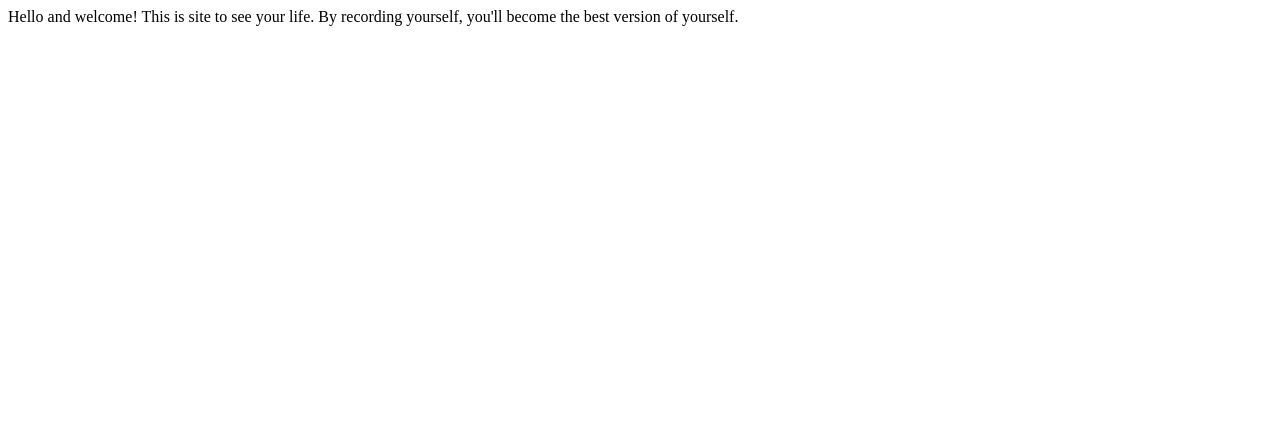
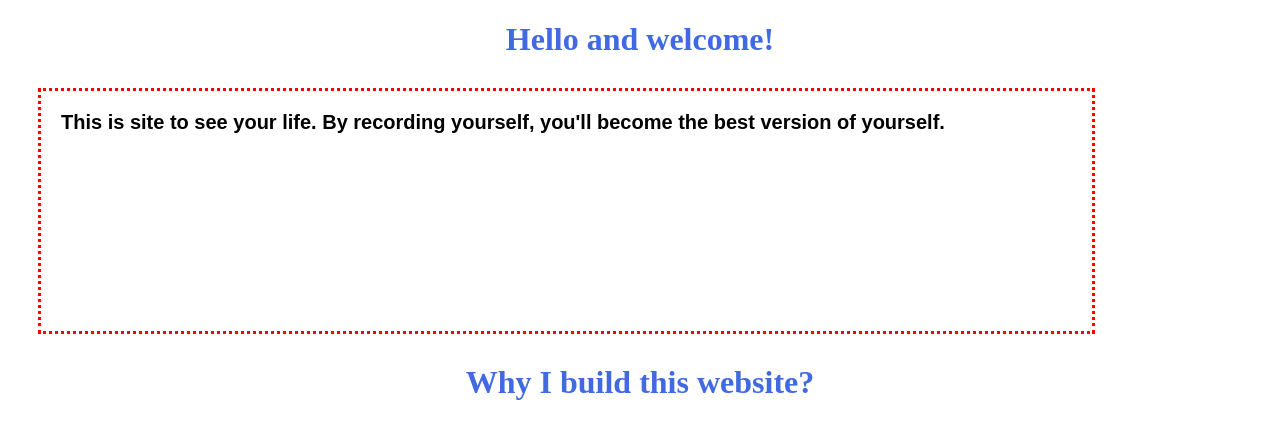
Before and after one commit to HuangJiaLian/CS50_WebProgramming, a plain HTML site: page hello.html in a window 1280 px wide. Drawn offline with Linux system fonts and the light colour scheme.

Commit message:
complete 0.git

```diff
--- a/hello.html
+++ b/hello.html
@@ -2,8 +2,29 @@
 <html lang="en">
 <head>
     <title>See Your Life</title>
+    <link rel="stylesheet" href="styles.css">
+    <style>
+        div {
+            background-color: rgb(255, 255, 255);
+            width: 80%;
+            height: 200px;
+            margin: 30px;
+            padding: 20px;
+            font-family: Arial, Helvetica, sans-serif;
+            font-size: 20px;
+            font-weight: bold;
+            border: 3px dotted red;
+        }
+    </style>
 </head>
 <body>
-    Hello and welcome! This is site to see your life. By recording yourself, you'll become the best version of yourself.
+    <h1>Hello and welcome!</h1>
+    <p>
+        <div>
+            This is site to see your life. By recording yourself, you'll become the best version of yourself.
+        </div>
+    </p>
+
+    <h1>Why I build this website?</h1>
 </body>
 </html>
--- /dev/null
+++ b/styles.css
@@ -0,0 +1,12 @@
+h1 {
+    color: royalblue;
+    text-align: center;
+}
+
+p {
+    color: seagreen;
+}
+
+div {
+
+}
```
